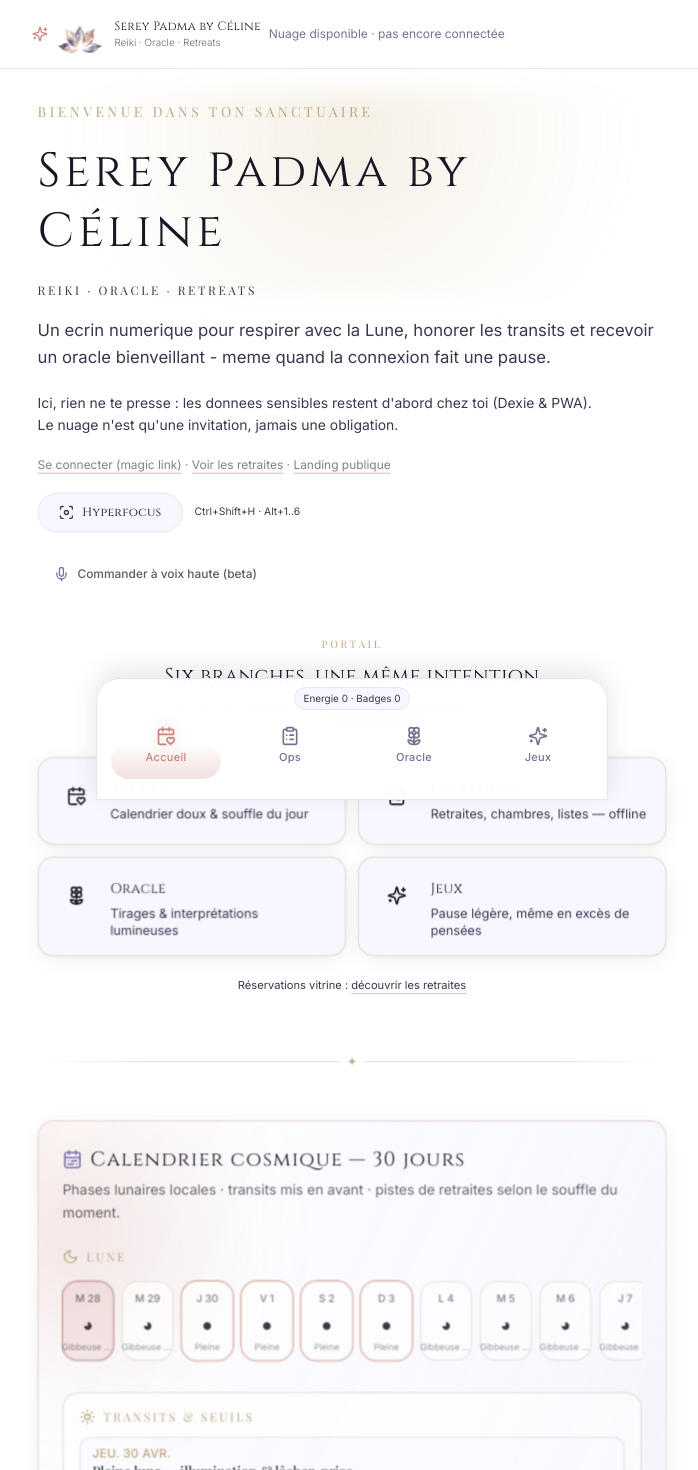
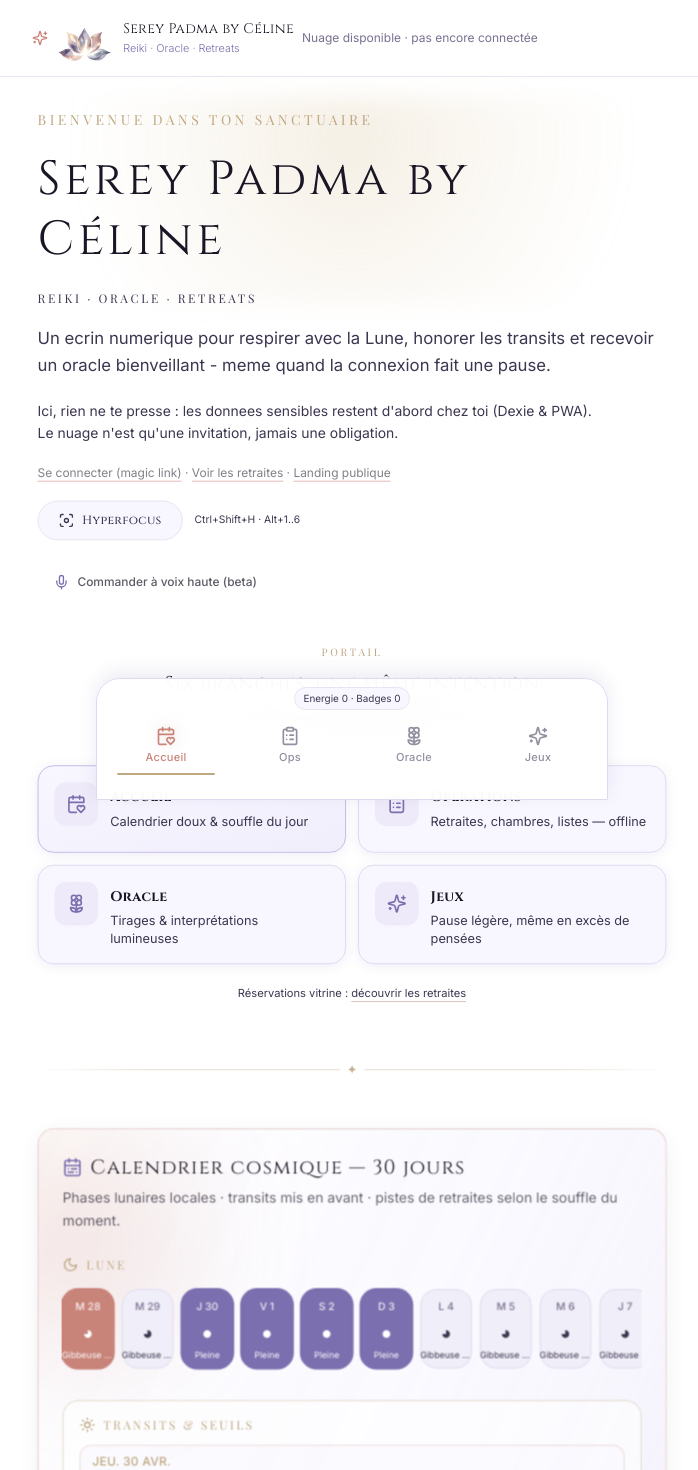
Before and after one commit to zesite07-boop/SPOR, a Next.js app: page / in a window 1280 px wide. Shown: the top 1470 px of the page, without its empty margins (288-986 px from the left). Built offline with nearby package versions, Linux system fonts and the light colour scheme; no server answers; a web font is replaced by a local one.

Commit message:
Affinement visuel cartes + oracle redesign + padding nav

```diff
--- a/src/components/home/cosmic-calendar-section.tsx
+++ b/src/components/home/cosmic-calendar-section.tsx
@@ -87,20 +87,25 @@ export function CosmicCalendarSection() {
                     transition={{ delay: Math.min(i * 0.015, 0.35) }}
                     className={cn(
                       "flex min-w-[3.25rem] flex-col items-center rounded-2xl border px-2 py-2 text-center transition-colors",
-                      isToday && "border-padma-champagne/70 bg-padma-champagne/15 ring-1 ring-padma-lavender/40",
-                      !isToday && "border-padma-pearl/35 bg-white/60",
-                      major === "new" && "ring-1 ring-padma-pearl/60",
-                      major === "full" && "ring-1 ring-padma-champagne/70"
+                      isToday && "border-[#c9847a] bg-[#c9847a] text-white ring-1 ring-[#c9847a]",
+                      !isToday && "border-[#e0daf0] bg-[#f0eef8] text-[#3d3650]",
+                      major === "new" && "border-[#1a1625] bg-[#1a1625] text-white ring-1 ring-[#1a1625]",
+                      major === "full" && "border-[#7c6faf] bg-[#7c6faf] text-white ring-1 ring-[#7c6faf]"
                     )}
                     title={m.labelFr}
                   >
-                    <span className="text-[0.65rem] font-medium text-padma-night/55">
+                    <span
+                      className={cn(
+                        "text-[0.65rem] font-medium",
+                        isToday || major === "new" || major === "full" ? "text-white/90" : "text-[#7a7090]"
+                      )}
+                    >
                       {dayLabel(m.date)}
                     </span>
-                    <span className="mt-1 text-lg text-padma-night/85" aria-hidden>
+                    <span className="mt-1 text-lg" aria-hidden>
                       {MOON_GLYPH[m.phase]}
                     </span>
-                    <span className="mt-0.5 max-w-[3.25rem] truncate text-[0.55rem] leading-tight text-padma-night/45">
+                    <span className="mt-0.5 max-w-[3.25rem] truncate text-[0.55rem] leading-tight text-current/85">
                       {m.labelFr.replace("lune", "").trim()}
                     </span>
                   </motion.div>
--- a/src/components/home/landing-portal-grid.tsx
+++ b/src/components/home/landing-portal-grid.tsx
@@ -107,17 +107,18 @@ export function LandingPortalGrid({ hyperfocus }: { hyperfocus?: boolean }) {
             <Link
               href={m.href}
               className={cn(
-                "padma-card group flex min-h-[88px] touch-manipulation items-start gap-3 p-4 transition-all duration-300 active:scale-[0.99]",
+                "group flex min-h-[88px] touch-manipulation items-start gap-3 rounded-2xl border border-[#e0daf0] bg-[#f8f7ff] p-4 shadow-[0_2px_12px_rgba(124,111,175,0.12)] transition-all duration-300 active:scale-[0.99]",
+                "hover:-translate-y-0.5 hover:border-[#7c6faf] hover:shadow-[0_8px_20px_rgba(124,111,175,0.22)]",
                 m.highlight &&
-                  "border-padma-lavender/35 bg-gradient-to-br from-white/95 to-padma-lavender/12"
+                  "border-[#c7bce6] bg-gradient-to-br from-[#f8f7ff] to-[#f1eefc]"
               )}
             >
-              <span className="flex h-11 w-11 shrink-0 items-center justify-center rounded-xl bg-padma-champagne/18 text-padma-night transition-colors group-hover:bg-padma-champagne/28">
+              <span className="flex h-11 w-11 shrink-0 items-center justify-center rounded-xl bg-[#eeeaf9] text-[#7c6faf] transition-colors group-hover:bg-[#e5dff7]">
                 <m.Icon className="h-5 w-5" aria-hidden />
               </span>
               <span className="min-w-0 text-left">
-                <span className="font-cinzel text-sm tracking-wide text-padma-night">{m.label}</span>
-                <span className="mt-1 block text-[0.8rem] leading-snug text-padma-night/68">
+                <span className="font-cinzel text-sm font-bold tracking-wide text-[#1a1625]">{m.label}</span>
+                <span className="mt-1 block text-[0.8rem] leading-snug text-[#3d3650]">
                   {m.line}
                 </span>
               </span>
--- a/src/components/layout/bottom-nav.tsx
+++ b/src/components/layout/bottom-nav.tsx
@@ -31,7 +31,7 @@ export function BottomNav() {
   return (
     <nav
       className={cn(
-        "fixed inset-x-0 bottom-0 z-50 mx-auto max-w-lg rounded-t-3xl border border-[#e8e4f0] border-t-[1.5px] border-t-[#e8e4f0] bg-white/95 pb-safe shadow-[0_-8px_24px_rgba(61,54,80,0.12)] backdrop-blur-xl print:hidden",
+        "fixed inset-x-0 bottom-0 z-50 mx-auto max-w-lg rounded-t-3xl border border-[#e0daf0] border-t border-t-[#e0daf0] bg-white/95 pb-safe shadow-[0_-6px_18px_rgba(124,111,175,0.14)] backdrop-blur-xl print:hidden",
         "safe-area-pb"
       )}
       aria-label="Navigation principale Serey Padma by Celine"
@@ -54,14 +54,14 @@ export function BottomNav() {
                   "touch-min relative flex touch-manipulation flex-col items-center justify-center gap-0.5 rounded-xl px-1 py-2 text-[10px] font-medium tracking-wide transition-all duration-300 active:scale-[0.97] sm:text-[11px]",
                   active
                     ? "text-[#c9847a]"
-                    : "text-[#7a7090] hover:text-[#1a1625]"
+                    : "text-[#9090a0] hover:text-[#1a1625]"
                 )}
                 title={`Aller vers ${label} (Alt+${shortLabel})`}
               >
                 {active && (
                   <motion.span
                     layoutId="tab-glow"
-                    className="absolute inset-x-1.5 -bottom-1 h-9 rounded-full bg-gradient-to-t from-oasis-champagne/25 to-transparent"
+                    className="absolute inset-x-3 bottom-0 h-[2px] rounded-full bg-[#bfa882]"
                     transition={{ type: "spring", stiffness: 380, damping: 32 }}
                   />
                 )}
--- a/src/components/layout/brand-mark.tsx
+++ b/src/components/layout/brand-mark.tsx
@@ -9,16 +9,16 @@ export function BrandMark({ compact, className }: { compact?: boolean; className
       <Image
         src="/serey_padma_lotus.png"
         alt="Serey Padma by Céline"
-        width={48}
-        height={48}
-        className={cn("w-auto rounded-xl object-contain", compact ? "h-11" : "h-12")}
+        width={52}
+        height={52}
+        className={cn("w-auto rounded-xl object-contain", compact ? "h-[52px]" : "h-[56px]")}
         priority={compact}
       />
       <div className="min-w-0">
-        <p className={cn("font-cinzel tracking-wide text-padma-night", compact ? "text-xs" : "text-sm")}>
+        <p className={cn("font-cinzel tracking-wide text-[#1a1625]", compact ? "text-sm" : "text-base")}>
           Serey Padma by Céline
         </p>
-        <p className={cn("font-sans font-light text-padma-night/65", compact ? "text-[0.62rem]" : "text-xs")}>
+        <p className={cn("font-sans font-light text-[#7c6faf]", compact ? "text-[0.68rem]" : "text-sm")}>
           Reiki · Oracle · Retreats
         </p>
       </div>
--- a/src/components/layout/main-shell.tsx
+++ b/src/components/layout/main-shell.tsx
@@ -19,9 +19,9 @@ export function MainShell({ children }: { children: React.ReactNode }) {
       <TwoFactorRouteGuard />
       <div
         className={cn(
-          "min-h-dvh pb-[max(7rem,env(safe-area-inset-bottom))] transition-[padding,box-shadow,filter] duration-400 ease-out md:pb-24",
+          "min-h-dvh pb-[max(80px,env(safe-area-inset-bottom))] transition-[padding,box-shadow,filter] duration-400 ease-out md:pb-24",
           hyperfocus &&
-            "pb-[max(5.5rem,env(safe-area-inset-bottom))] ring-2 ring-padma-champagne/35 ring-inset saturate-[1.04]"
+            "pb-[max(80px,env(safe-area-inset-bottom))] ring-2 ring-padma-champagne/35 ring-inset saturate-[1.04]"
         )}
       >
         <div
--- a/src/components/oracle/oracle-draws-panel.tsx
+++ b/src/components/oracle/oracle-draws-panel.tsx
@@ -273,17 +273,17 @@ export function OracleDrawsPanel({
             },
           }}
           className={cn(
-            "grid gap-3",
-            lastCards.length <= 3 ? "sm:grid-cols-3" : "sm:grid-cols-2 lg:grid-cols-3 xl:grid-cols-4"
+            "grid grid-cols-2 gap-4 px-1 sm:grid-cols-3 sm:px-2",
+            lastCards.length > 6 && "lg:grid-cols-3"
           )}
         >
           {lastCards.map((c, i) => (
-            <OracleCardTarot key={`${c.id}-${i}`} cardId={c.id} positionLabel={c.label} index={i} compact={lastCards.length > 4} />
+            <OracleCardTarot key={`${c.id}-${i}`} cardId={c.id} positionLabel={c.label} index={i} compact={false} />
           ))}
         </motion.div>
       )}
 
-      {lastText && <OracleInterpretationBlock text={lastText} />}
+      {lastText && <OracleInterpretationBlock text={lastText} className="pb-24" />}
     </div>
   );
 }
--- a/src/components/oracle/oracle-interpretation-block.tsx
+++ b/src/components/oracle/oracle-interpretation-block.tsx
@@ -17,7 +17,7 @@ export function OracleInterpretationBlock({ title = "Interprétation", text, cla
       animate={{ opacity: 1 }}
       transition={{ duration: 0.4 }}
       className={cn(
-        "rounded-2xl border border-padma-pearl/35 bg-white/75 p-5 shadow-inner",
+        "rounded-2xl border border-padma-pearl/35 bg-white/75 p-6 pb-24 shadow-inner",
         className
       )}
     >
@@ -25,7 +25,7 @@ export function OracleInterpretationBlock({ title = "Interprétation", text, cla
         <Sparkles className="h-4 w-4 text-padma-champagne" aria-hidden />
         {title}
       </p>
-      <p className="whitespace-pre-wrap text-sm leading-[1.85] text-padma-night/88">{text}</p>
+      <p className="whitespace-pre-wrap text-sm leading-[1.95] text-padma-night/88">{text}</p>
     </motion.div>
   );
 }
```
Also changed, not shown: src/components/home/daily-oracle-draw.tsx (+11 -20 lines), src/components/oracle/oracle-card-tarot.tsx (+13 -11 lines).
